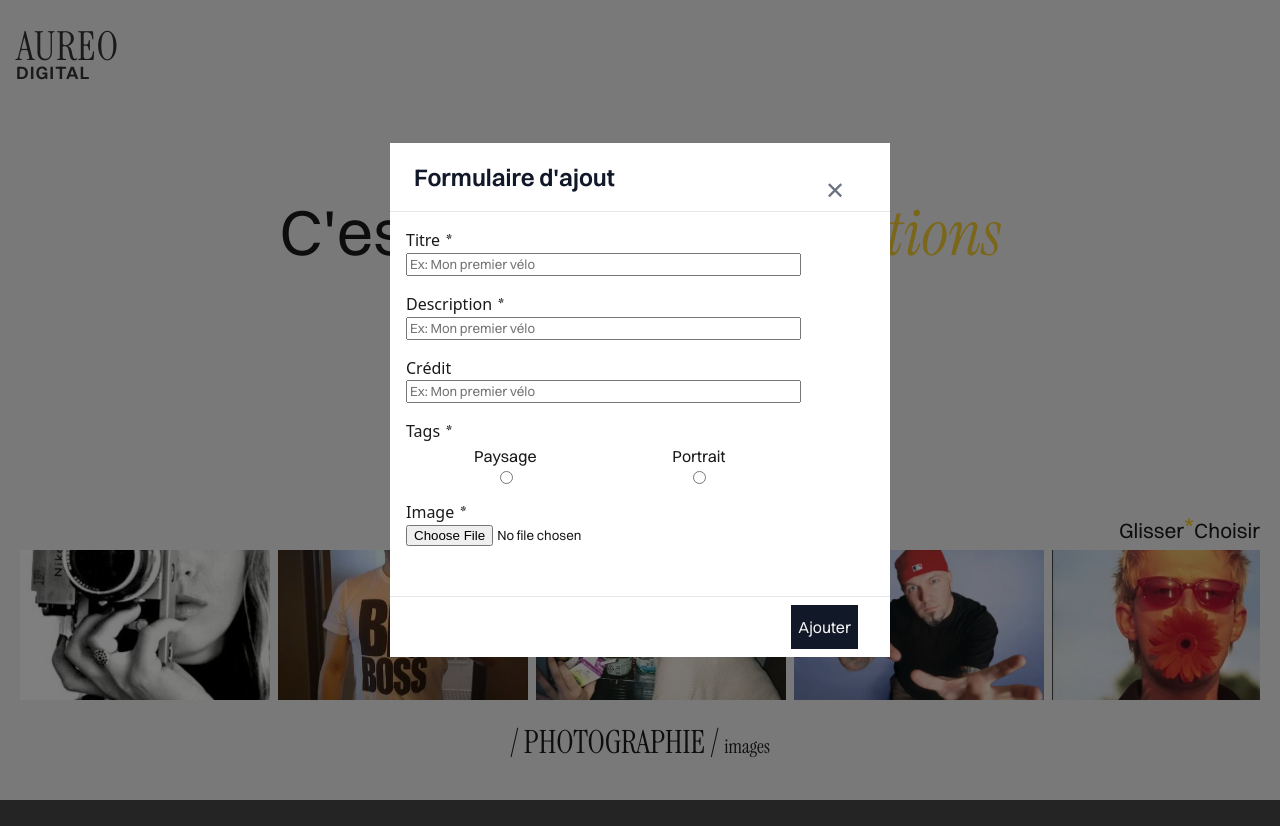
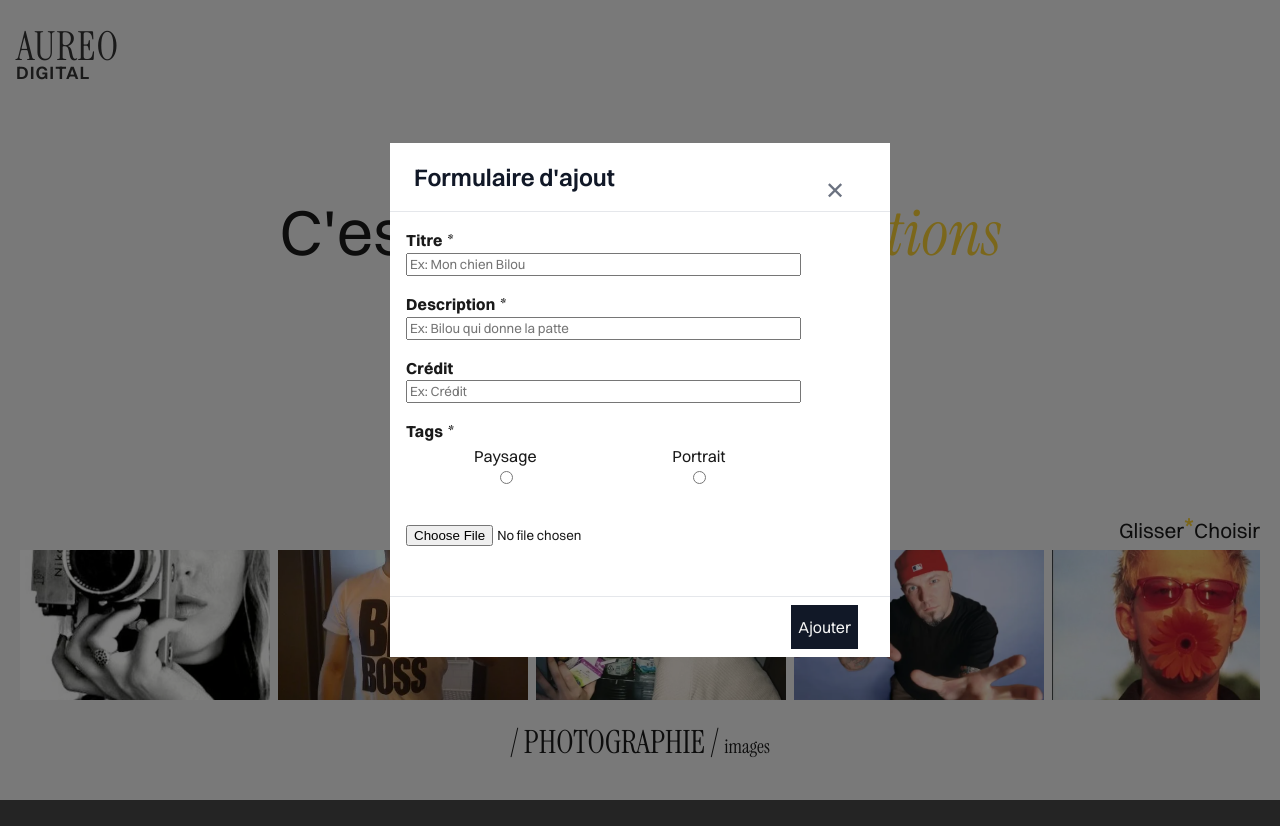
Before and after one commit to MikaelArseneau/Aureo, a Vue app in the folder aureo/: page /room/0 in a window 1280 px wide. Both pictures are taken after a click on the button "En Ajouter". Built offline with nearby package versions, Linux system fonts and the light colour scheme.

Commit message:
formulaire

```diff
--- a/aureo/src/components/specific/AjouterModalRoom.vue
+++ b/aureo/src/components/specific/AjouterModalRoom.vue
@@ -11,17 +11,17 @@
             <h2>Formulaire d'ajout</h2>
           </div>
           <form>
-            <div class="form-group">
+            <div class="form-group forms">
               <label for="title">Titre <span class="instrument">*</span></label>
               <input
                 id="title"
                 type="text"
                 required
-                placeholder="Ex: Mon premier vélo"
+                placeholder="Ex: Mon chien Bilou"
                 v-model="form.title"
               />
             </div>
-            <div class="form-group">
+            <div class="form-group forms">
               <label for="description"
                 >Description <span class="instrument">*</span></label
               >
@@ -29,23 +29,23 @@
                 id="description"
                 type="text"
                 required
-                placeholder="Ex: Mon premier vélo"
+                placeholder="Ex: Bilou qui donne la patte"
                 v-model="form.description"
               />
             </div>
-            <div class="form-group">
+            <div class="form-group forms">
               <label for="description">Crédit</label>
               <input
                 id="credit"
                 type="text"
                 required
-                placeholder="Ex: Mon premier vélo"
+                placeholder="Ex: Crédit"
                 v-model="form.credit"
               />
             </div>
             <div class="form-group">
               <label for="description"
-                >Tags <span class="instrument">*</span></label
+                class="forms">Tags <span class="instrument">*</span></label
               >
               <div class="radio_display">
                 <div class="radio" v-for="tag in categoryTags">
@@ -62,7 +62,7 @@
             </div>
             <!-- Upload image -->
             <div class="form-group">
-              <label for="image">Image <span class="instrument">*</span></label>
+              <label for="image forms">Image <span class="instrument">*</span></label>
               <input
                 id="image"
                 type="file"
@@ -169,6 +169,12 @@ export default {
 </script>
 
 <style scoped>
+.forms{
+  color: #1a1a1a;
+  font-family: "switzer";
+  font-weight: 700;
+  letter-spacing: 0.2px;
+}
 .date {
   color: #1a1a1a;
   font-family: "instrument";
@@ -229,9 +235,6 @@ input {
   justify-content: space-around;
   max-width: 80%;
   flex-direction: row;
-}
-label {
-  color: #1a1a1a;
 }
 #image {
   width: 40%;
```
